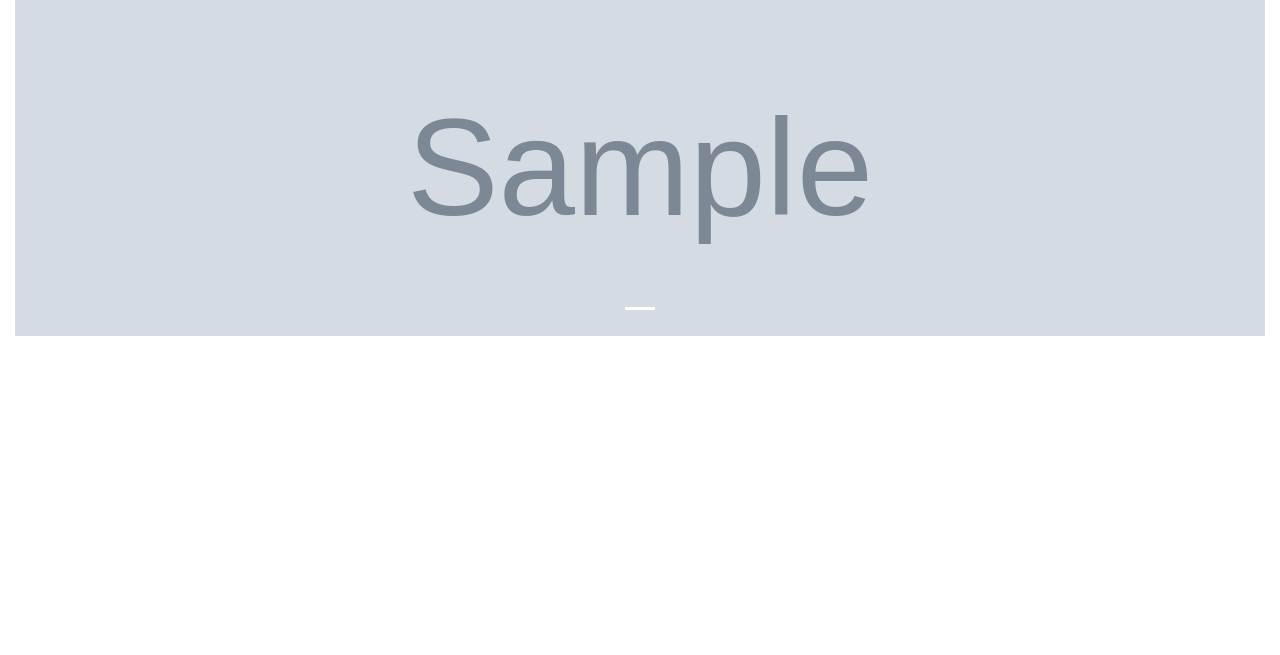
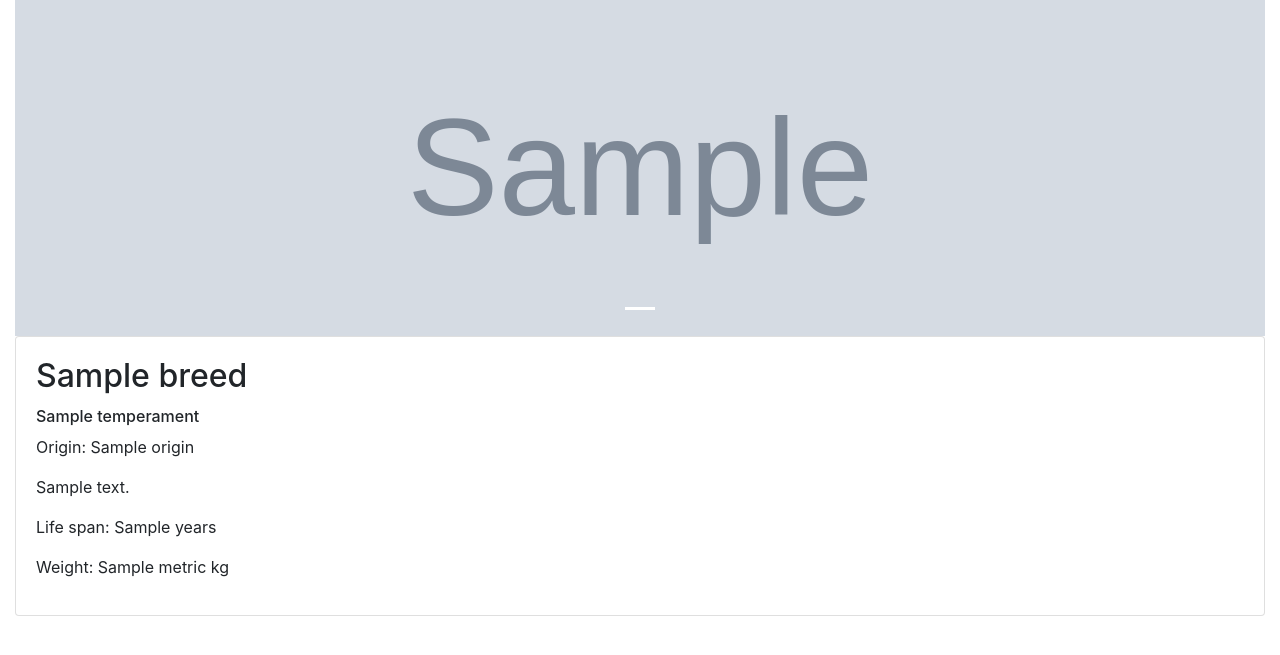
Before and after one commit to coldman11/cat-app, a Flask app: template templates/breed.html in a window 1280 px wide. Shown: the part 57-712 px from the top of the page. Run offline with Flask 2, Linux system fonts and the light colour scheme; the template is opened without the code that fills it: most values are stand-ins (such as "Sample title", 1, 10 or a date in 2020); grey boxes marked "Sample" are stand-in pictures; some libraries are stand-ins or nearby versions.

Commit message:
added basic cat description

```diff
--- a/templates/breed.html
+++ b/templates/breed.html
@@ -24,4 +24,14 @@
           {% endfor %}
       </div>
     </div>
+    <div class="card">
+        <div class="card-body">
+            <h2 class="card-title">{{ breed['name'] }}</h2>
+            <h6>{{ breed['temperament'] }}</h6>
+            <p>Origin: {{ breed['origin'] }}</p>
+            <p>{{ breed['description'] }}</p>
+            <p>Life span: {{ breed['life_span'] }} years</p>
+            <p>Weight: {{ breed['weight']['metric'] }} kg</p>
+        </div>
+    </div>
 {% endblock %}
```
